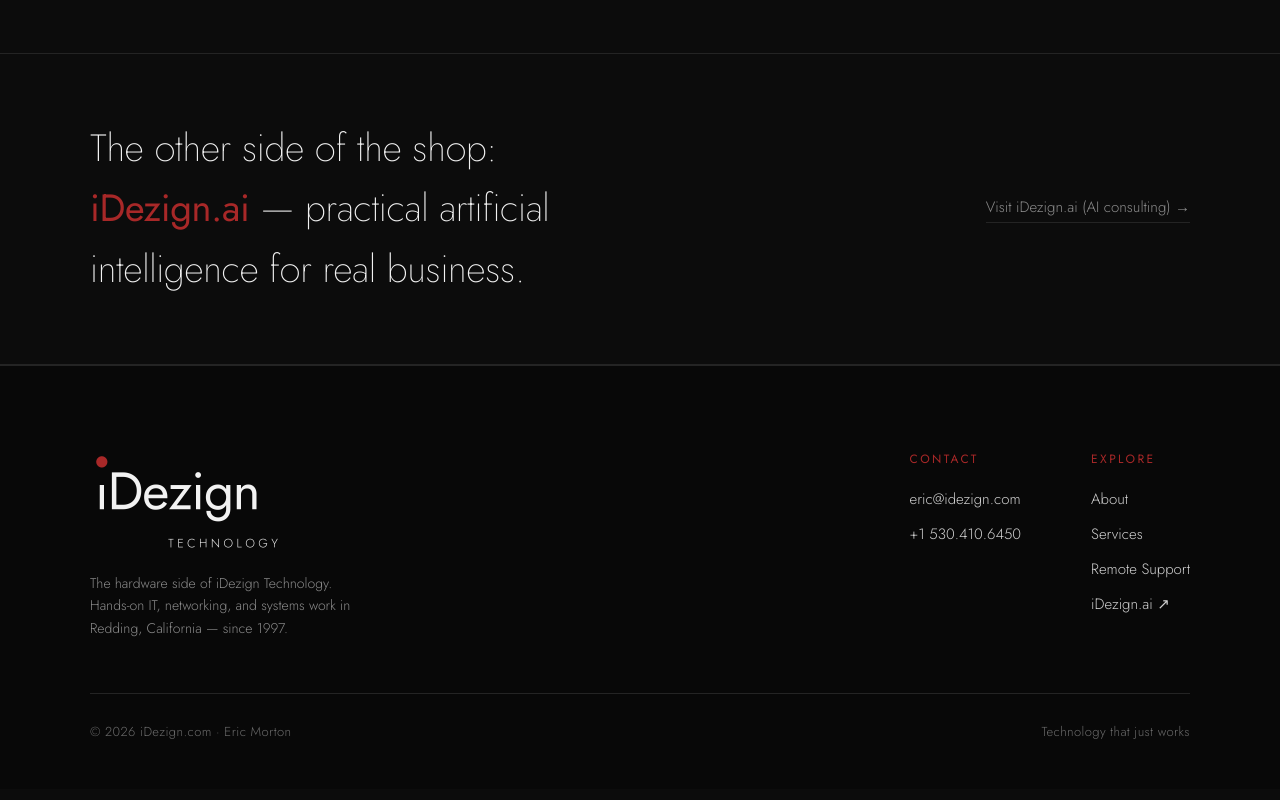
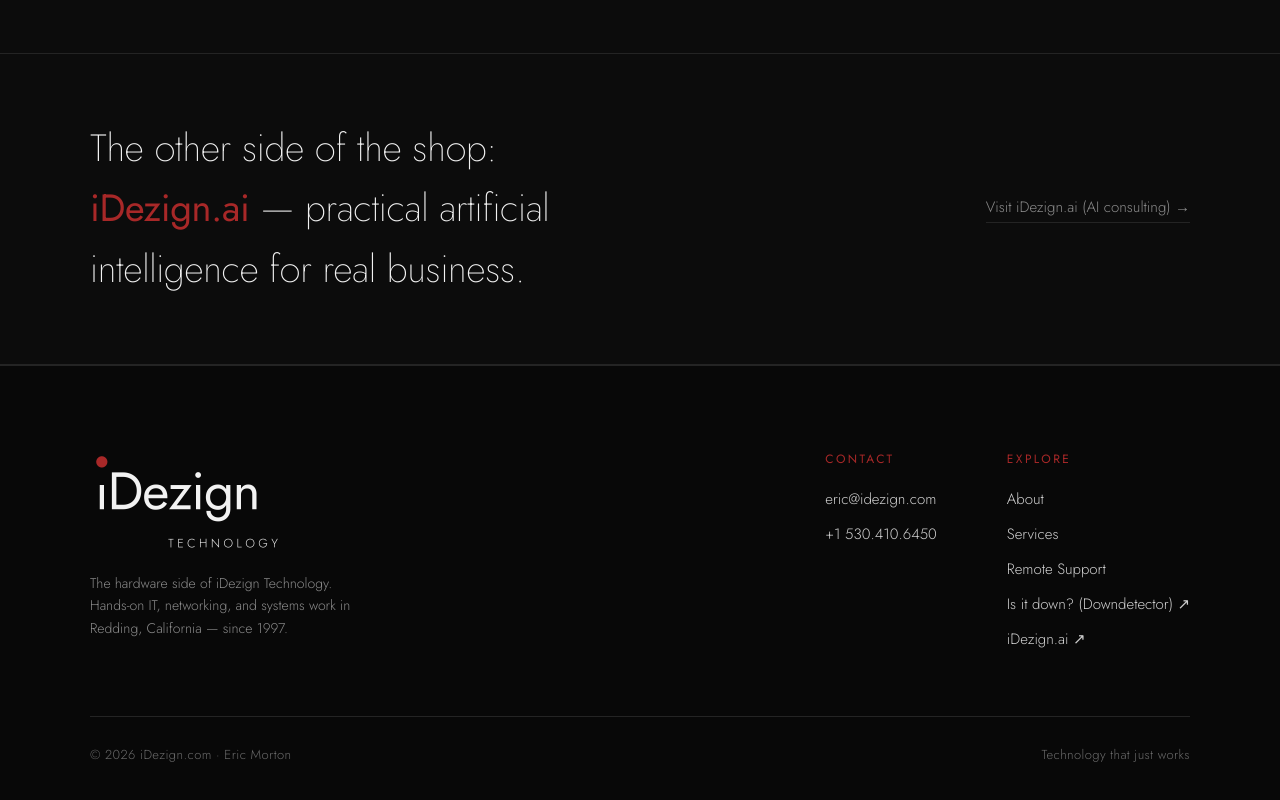
Before and after one commit to idezigntech/idezign-com, a plain HTML site: page index.html in a window 1280 px wide. Shown: the part 1552-2352 px from the top of the page. Drawn offline with Linux system fonts and the light colour scheme; no server answers.

Commit message:
Footer: add Downdetector link under Explore

```diff
--- a/index.html
+++ b/index.html
@@ -316,6 +316,7 @@ footer .top{flex-direction:column}
 <a href="#about">About</a>
 <a href="#services">Services</a>
 <a href="https://idezign.ai/help/">Remote Support</a>
+<a href="https://downdetector.com/" target="_blank" rel="noopener noreferrer" title="Check if a service is having an outage">Is it down? (Downdetector) ↗</a>
 <a href="/ai/">iDezign.ai ↗</a>
 </div>
 </div>
```
